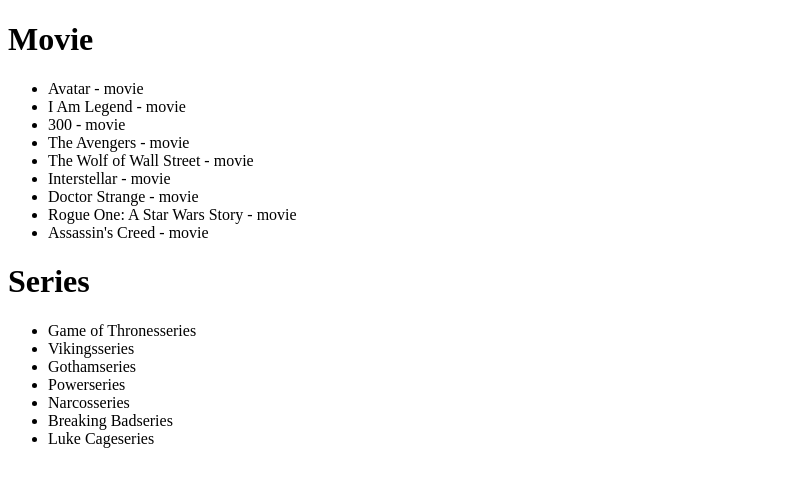
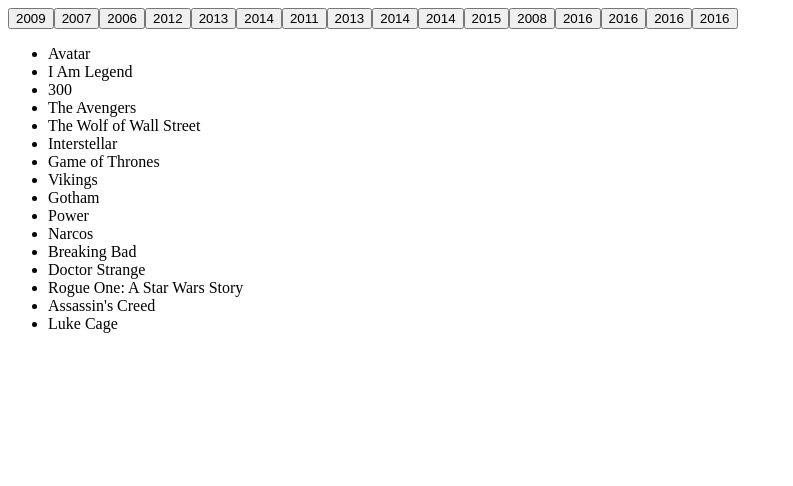
Before and after one commit to bsdaoquang/CIJS93, a React (Create React App) app in the folder sesson-3/: page / in a window 1280 px wide. Shown: the top 486 px of the page, without its empty margins (0-793 px from the left). Built offline with nearby package versions, Linux system fonts and the light colour scheme.

Commit message:
sesson-5

```diff
--- a/sesson-3/src/data/films.js
+++ b/sesson-3/src/data/films.js
@@ -183,7 +183,7 @@
 	},
 	{
 		Title: 'Game of Thrones',
-		Year: '2011–',
+		Year: '2011',
 		Rated: 'TV-MA',
 		Released: '17 Apr 2011',
 		Runtime: '56 min',
@@ -214,7 +214,7 @@
 	},
 	{
 		Title: 'Vikings',
-		Year: '2013–',
+		Year: '2013',
 		Rated: 'TV-14',
 		Released: '03 Mar 2013',
 		Runtime: '44 min',
@@ -246,7 +246,7 @@
 	},
 	{
 		Title: 'Gotham',
-		Year: '2014–',
+		Year: '2014',
 		Rated: 'TV-14',
 		Released: '01 Aug 2014',
 		Runtime: '42 min',
@@ -277,7 +277,7 @@
 	},
 	{
 		Title: 'Power',
-		Year: '2014–',
+		Year: '2014',
 		Rated: 'TV-MA',
 		Released: 'N/A',
 		Runtime: '50 min',
@@ -308,7 +308,7 @@
 	},
 	{
 		Title: 'Narcos',
-		Year: '2015–',
+		Year: '2015',
 		Rated: 'TV-MA',
 		Released: '28 Aug 2015',
 		Runtime: '49 min',
@@ -339,7 +339,7 @@
 	},
 	{
 		Title: 'Breaking Bad',
-		Year: '2008–2013',
+		Year: '2008',
 		Rated: 'TV-14',
 		Released: '20 Jan 2008',
 		Runtime: '49 min',
@@ -466,7 +466,7 @@
 	{
 		ComingSoon: true,
 		Title: 'Luke Cage',
-		Year: '2016–',
+		Year: '2016',
 		Rated: 'TV-MA',
 		Released: '30 Sep 2016',
 		Runtime: '55 min',
--- a/sesson-3/src/screens/HomeScreen.jsx
+++ b/sesson-3/src/screens/HomeScreen.jsx
@@ -6,6 +6,8 @@
 import { FaHome } from 'react-icons/fa';
 
 const HomeScreen = () => {
+	const [yearSelected, setYearSelected] = useState('');
+
 	// const [data, setData] = useState(
 	// 	films.filter((element) => element.Metascore !== 'N/A')
 	// );
@@ -47,7 +49,7 @@
 				))}
 			</ul> */}
 
-			<h1>Movie</h1>
+			{/* <h1>Movie</h1>
 
 			<ul>
 				{films.map(
@@ -71,6 +73,20 @@
 							{item.Type}
 						</li>
 					))}
+			</ul> */}
+
+			{films.map((item) => (
+				<button onClick={() => setYearSelected(item.Year)}>{item.Year}</button>
+			))}
+
+			<ul>
+				{films.map((item) =>
+					yearSelected ? (
+						yearSelected === item.Year && <li>{item.Title}</li>
+					) : (
+						<li>{item.Title}</li>
+					)
+				)}
 			</ul>
 		</div>
 	);
```
